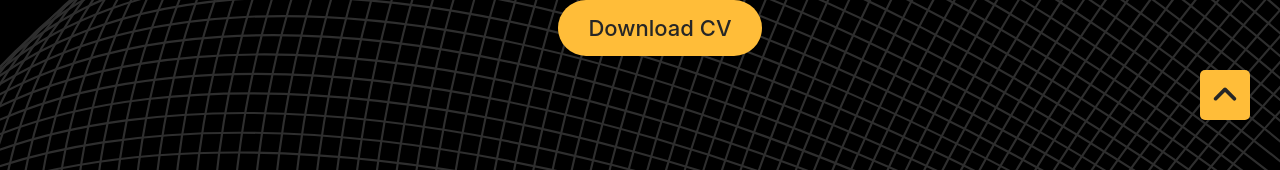
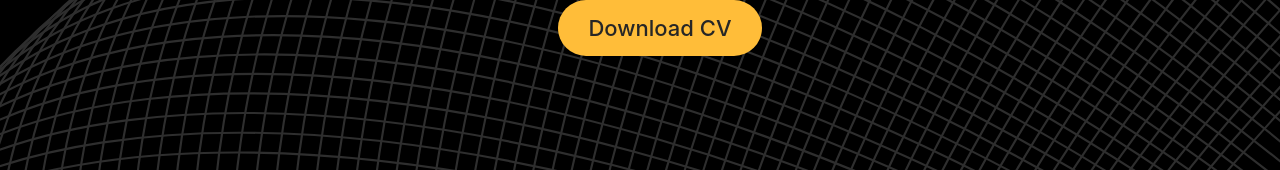
Before and after one commit to nuruddin-osman/checkPortfolio, a React (Vite) app: page / in a window 1280 px wide. Shown: the part 730-900 px from the top of the page. Built offline with nearby package versions, Linux system fonts and the light colour scheme.

Commit message:
scroll edit

```diff
--- a/src/components/scrollIcon/Scroll.jsx
+++ b/src/components/scrollIcon/Scroll.jsx
@@ -6,6 +6,7 @@ import { FaAngleUp } from "react-icons/fa6";
 const Scroll = () => {
 let [scoll, setscoll] = useState(false)
 let scolRef = useRef()
+
 useEffect(()=>{
     window.addEventListener("scroll", ()=>{
         if (window.scrollY > 300) {
@@ -14,9 +15,10 @@ useEffect(()=>{
             setscoll(false)
         }
     });
-
 },[])
-
+let handleIcon = ()=>{
+    window.scrollTo({top: 0, right: 0, behavior: 'smooth'})
+}
 
 // let [is200down, setIs200down] = useState(false)
 // let handleIcon = ()=>{
@@ -37,10 +39,11 @@ useEffect(()=>{
 // },[])
   return (
     <div>
-
-       <a href="#" ref={scolRef}  className='scroll'>
+       { scoll &&
+       <span onClick={handleIcon} ref={scolRef}  className='scroll'>
             <FaAngleUp className='scroll_icon'/>
-        </a>
+        </span>
+       }
     </div>
   )
 }
--- a/src/components/scrollIcon/scroll.css
+++ b/src/components/scrollIcon/scroll.css
@@ -1,27 +1,34 @@
-.scroll{
-    height: 50px;
-    width: 50px;
-    background-color: #ffbd39;
-    display: block;
-    display: flex;
+.scroll {
+    position: fixed;
+    right: 16px;
+    bottom: 76px;
+    width: 48px;
+    height: 48px;
+    display: inline-flex;
+    -webkit-box-pack: center;
     justify-content: center;
+    -webkit-box-align: center;
     align-items: center;
-    border-radius: 5px;
-    bottom: -50px;
-    right: 30px;
-    /* transition: all 3s linear; */
-    position: fixed;
+    background: rgb(13, 20, 33);
+    color: rgb(255, 255, 255);
+    border-radius: 32px;
+    user-select: none;
+    cursor: pointer;
+    /* opacity: 0; */
+    transition: opacity 0.3s ease-in-out 0s;
+    z-index: 9999;
 }
 .scroll_icon{
-    font-size: 30px;
-    /* transition: all 3s linear;
-    animation: gototop linear 2s infinite alternate-reverse; */
+    font-size: 24px;
+    -webkit-font-smoothing: antialiased;
+    -moz-osx-font-smoothing: grayscale;
+    animation: gototop linear 1s infinite alternate-reverse;
 }
-/* @keyframes gototop {
+@keyframes gototop {
     0%{
-        transform:  translateY(-10px);
+        transform:  translateY(-5px);
     }
     100%{
-        transform: translateY(10px);
+        transform: translateY(5px);
     }
-} */
+}
--- a/src/sections/about/About.jsx
+++ b/src/sections/about/About.jsx
@@ -32,7 +32,7 @@ const About = () => {
             </div>
             <div className="about_content">
               <article>I'm a junior front-end developer and I love to code whenever I can. I have a clear understanding of this Frameworks and Libraries, Responsive Web Design, CSS and Styling, JavaScript, Cross-Browser Compatibility, Accessibility. Currently I am working with well known frontend framework like React. Using HTML, CSS, and JavaScript, I have expertise in creating responsive websites</article>
-              <a href="#">contact me</a>
+              <a href="#contact">contact me</a>
             </div>
           </div>
         </div>
--- a/src/sections/banner/Banner.jsx
+++ b/src/sections/banner/Banner.jsx
@@ -1,6 +1,6 @@
 import React from 'react'
 import './banner.css'
-import BannerImage from '../../assets/images/banner.png'
+import BannerImage from '../../assets/images/banner.jpg'
 import pdfDownload from '../../assets/images/Nuruddin-Front-end-Developer.pdf'
 
 const Banner = () => {
@@ -18,7 +18,7 @@ const Banner = () => {
                 <div className="profile_description">
                   <p>To establish myself as a Front-end Developer in different local, and international by offering the value/benefit of Brand, Visualization, and Promotion. Eager to contribute creativity and technical skills to dynamic projects through responsive and visually appealing web interfaces. Want to establish myself as a Sr. Web Developer within 4-5 years.
                   </p>
-                  <a href='#' >View my projects</a>
+                  <a href='#project' >View my projects</a>
                 </div>
             </div>
             <div className="profile_pictue">
--- a/src/sections/banner/banner.css
+++ b/src/sections/banner/banner.css
@@ -64,6 +64,7 @@
     height: 500px;
     width: 400px;
     overflow: hidden;
+    border-radius: 20px;
 }
 .profile_images img{
     height: 100%;
```
Also changed, not shown: src/assets/images/banner.png (deleted), 1 other file (tests, documents, lock files or other folders).
